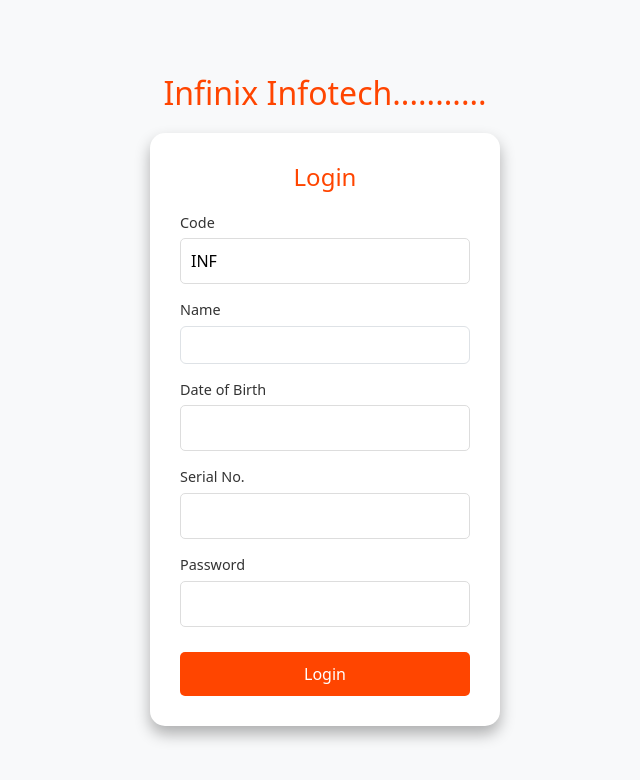
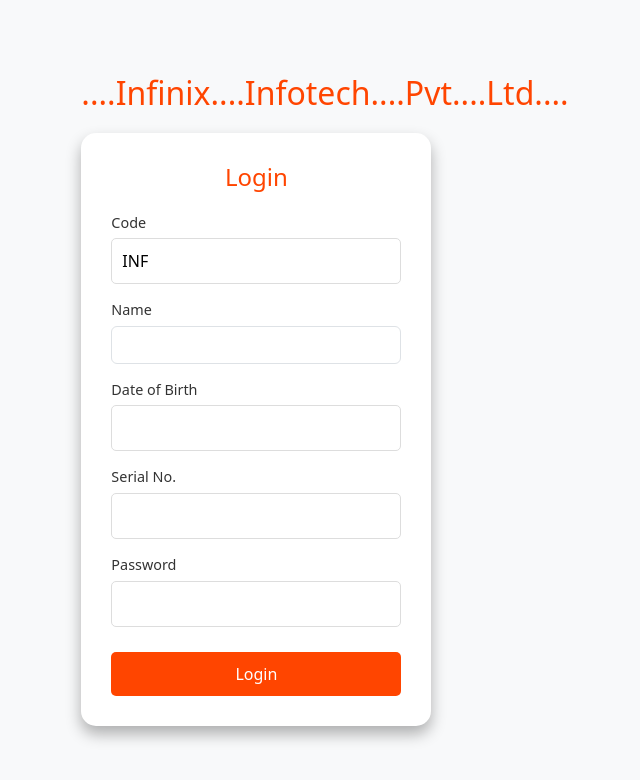
Before and after one commit to InfinixInfotech/testing, a React (Vite) app: page / in a window 1280 px wide. Shown: the top 780 px of the page, without its empty margins (315-955 px from the left). Built offline with nearby package versions, Linux system fonts and the light colour scheme.

Commit message:
final test

```diff
--- a/index.html
+++ b/index.html
@@ -4,7 +4,7 @@
     <meta charset="UTF-8" />
     <meta name="viewport" content="width=device-width, initial-scale=1.0" />
     <link rel="stylesheet" href="https://cdn.jsdelivr.net/npm/bootstrap@5.3.0/dist/css/bootstrap.min.css" />
-    <title>INFINIX  </title>
+    <title>INFINIX INFOTECH PVT LTD</title>
   </head>
   <body>
     <div id="root"></div>
--- a/src/Components/Login/Login.jsx
+++ b/src/Components/Login/Login.jsx
@@ -41,7 +41,7 @@
     <div className="Login-Conatiner">
       <div className="login-page">
         <div className="welcome-banner">
-          <h1>Infinix Infotech........... </h1>
+          <h1>....Infinix....Infotech....Pvt....Ltd....</h1>
         </div>
         <div className="login-container">
           <h2>Login</h2>
```
